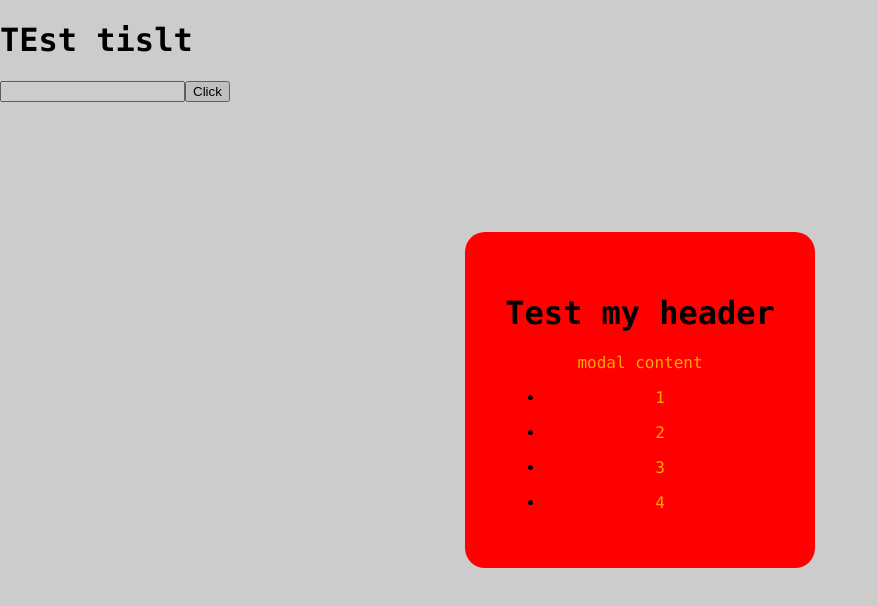
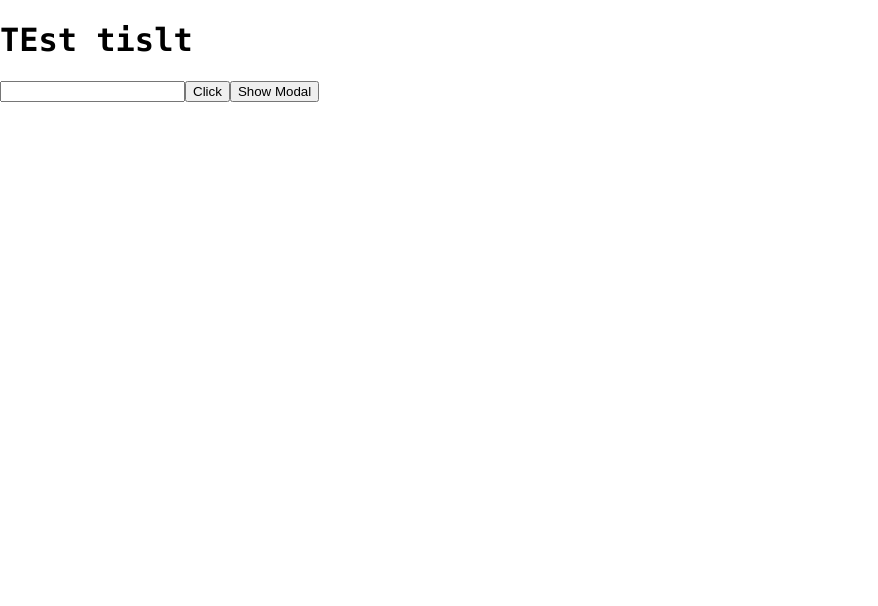
Before and after one commit to mdgabx/vue-proj-basics, a Vue app: page / in a window 1280 px wide. Shown: the top 606 px of the page, without its empty margins (0-878 px from the left). Built offline with nearby package versions, Linux system fonts and the light colour scheme.

Commit message:
add: event click modifier and emit

```diff
--- a/src/App.vue
+++ b/src/App.vue
@@ -7,7 +7,11 @@
   <input type="text" ref="name" />
   <button @click="handleClick">Click</button>
 
-  <ModalTest :header="header" :arr="[1,2,3,4]" theme="sale"/>
+  <div v-if="showModal">
+    <ModalTest :header="header" :arr="[1,2,3,4]" theme="sale" @close="toggleModal" />
+  </div>
+  <button @click="toggleModal">Show Modal</button>
+
 </template>
 
 <script>
@@ -22,14 +26,19 @@ export default {
   data() {
     return {
       title: 'TEst tislt',
-      header: 'Test my header'
+      header: 'Test my header',
+      showModal: false,
     }
   },
   methods: {
     handleClick() {
       this.$refs.name.classList.add('active')
       this.$refs.name.focus()
+    },
+    toggleModal() {
+      this.showModal = !this.showModal
     }
+
   }
 }
 </script>
--- a/src/components/ModalTest.vue
+++ b/src/components/ModalTest.vue
@@ -1,5 +1,5 @@
 <template>
-    <div class="modalbg">
+    <div class="modalbg" @click.self="closeModal">
         <div class="modal" :class="{ sale: theme === 'sale' }">
             <h1>{{ header }}</h1>
             <p>modal content</p>
@@ -14,7 +14,12 @@
 
 <script>
     export default {
-        props: ['header', 'arr', 'theme']
+        props: ['header', 'arr', 'theme'],
+        methods: {
+            closeModal() {
+                this.$emit('close')
+            }
+        }
     }
 
 </script>
```
